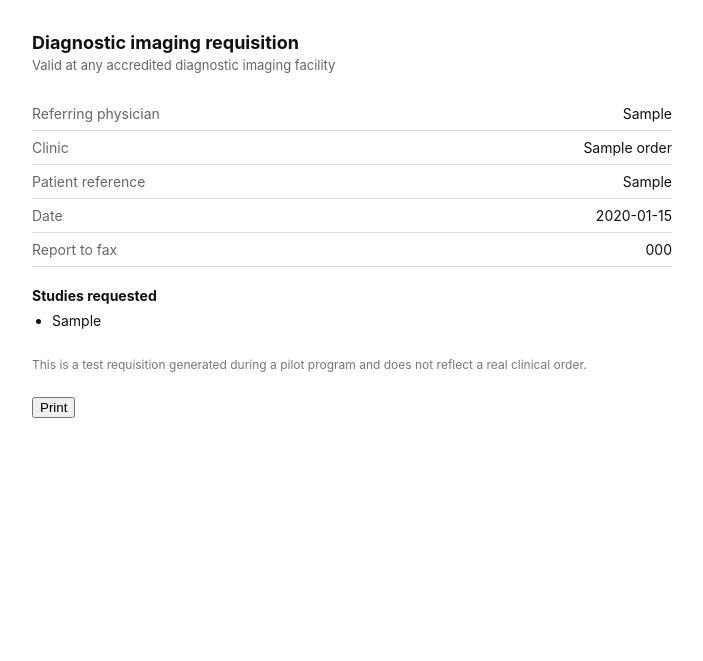
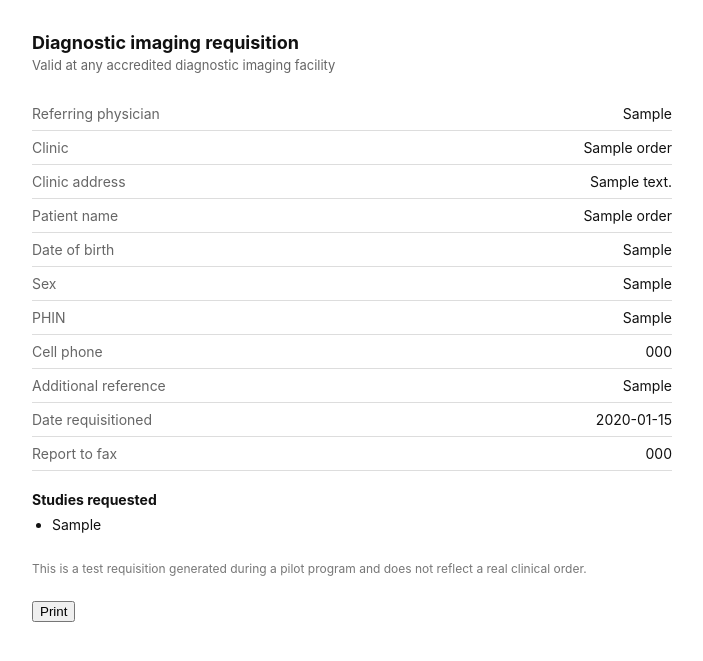
Before and after one commit to mdmedcorp-afk/tobiano, a Flask app: page /order/1/print in a window 1280 px wide. Shown: the top 661 px of the page, without its empty margins (288-991 px from the left). Run offline with Flask 3, Linux system fonts and the light colour scheme; the visitor is signed in with stand-in values (Sample User, id 1); tables that the repository leaves empty hold one stand-in row (values such as "Sample post").

Commit message:
Fix admin_doctors.html and order_print.html

```diff
--- a/xray-pilot/templates/order_print.html
+++ b/xray-pilot/templates/order_print.html
@@ -24,8 +24,14 @@
 
 <div class="row"><span>Referring physician</span><span>{{ order['referring_doc'] }}</span></div>
 <div class="row"><span>Clinic</span><span>{{ order['clinic_name'] or '' }}</span></div>
-<div class="row"><span>Patient reference</span><span>{{ order['patient_ref'] or '' }}</span></div>
-<div class="row"><span>Date</span><span>{{ order['created_at'][:10] }}</span></div>
+<div class="row"><span>Clinic address</span><span>{{ order['doctor_address'] or '' }}</span></div>
+<div class="row"><span>Patient name</span><span>{{ order['patient_name'] or '' }}</span></div>
+<div class="row"><span>Date of birth</span><span>{{ order['patient_dob'] or '' }}</span></div>
+<div class="row"><span>Sex</span><span>{{ order['patient_sex'] or '' }}</span></div>
+<div class="row"><span>PHIN</span><span>{{ order['patient_phin'] or '' }}</span></div>
+<div class="row"><span>Cell phone</span><span>{{ order['patient_phone'] or '' }}</span></div>
+<div class="row"><span>Additional reference</span><span>{{ order['patient_ref'] or '' }}</span></div>
+<div class="row"><span>Date requisitioned</span><span>{{ order['created_at'][:10] }}</span></div>
 <div class="row"><span>Report to fax</span><span>{{ order['fax_number'] or '' }}</span></div>
 
 <div class="studies">
```
Also changed, not shown: xray-pilot/templates/admin_doctors.html (added, +47 -0 lines).
